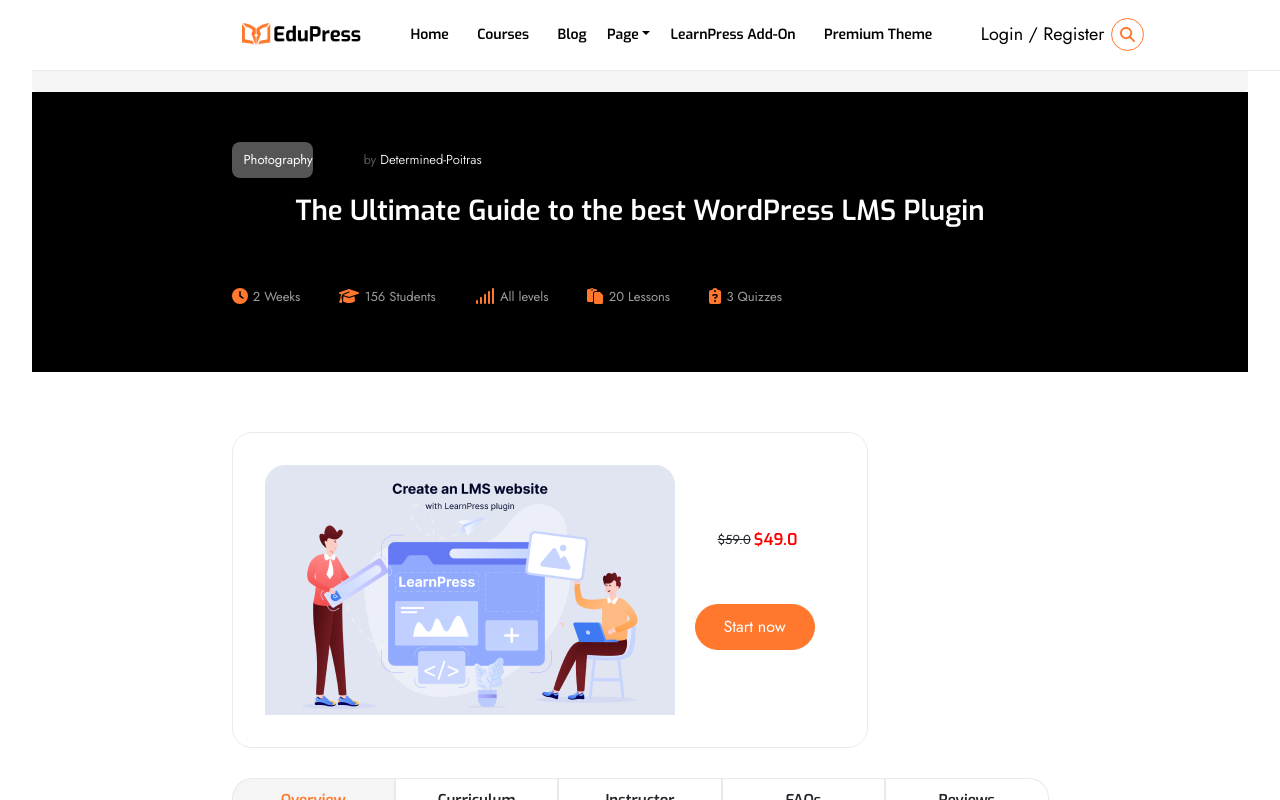
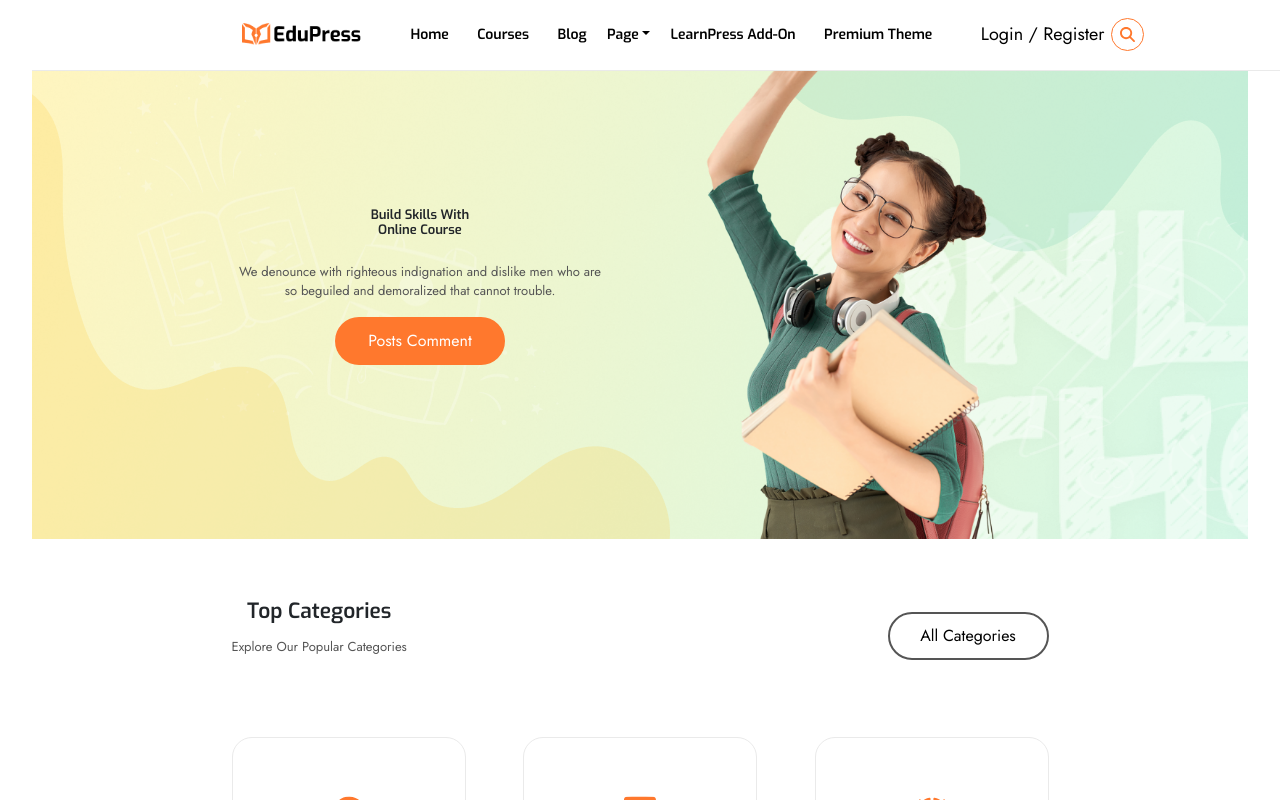
Before and after one commit to MohammadKerdasi/EduPressX7, a React (Vite) app: page / in a window 1280 px wide. Shown: the top 800 px of the page. Built offline with nearby package versions, Linux system fonts and the light colour scheme.

Commit message:
some edits

```diff
--- a/src/App.jsx
+++ b/src/App.jsx
@@ -3,7 +3,7 @@
 import NavBarCom from './Components/NavBar/NavBarCom';
 import Footer from './Components/Footer/Footer';
 import "./App.css";
-import CourseSingle from './Pages/CourseSingle';
+// import CourseSingle from './Pages/CourseSingle';
 // import BlogSingle from './Pages/BlogSingle';
 
 function App() {
@@ -11,9 +11,9 @@
     <>
       <section className="app">
         <NavBarCom />
-         {/* <Outlet/>  */}
+         <Outlet/>
          {/* <BlogSingle/> */}
-         <CourseSingle/>
+         {/* <CourseSingle/> */}
         <Footer />
       </section>
     </>
```
